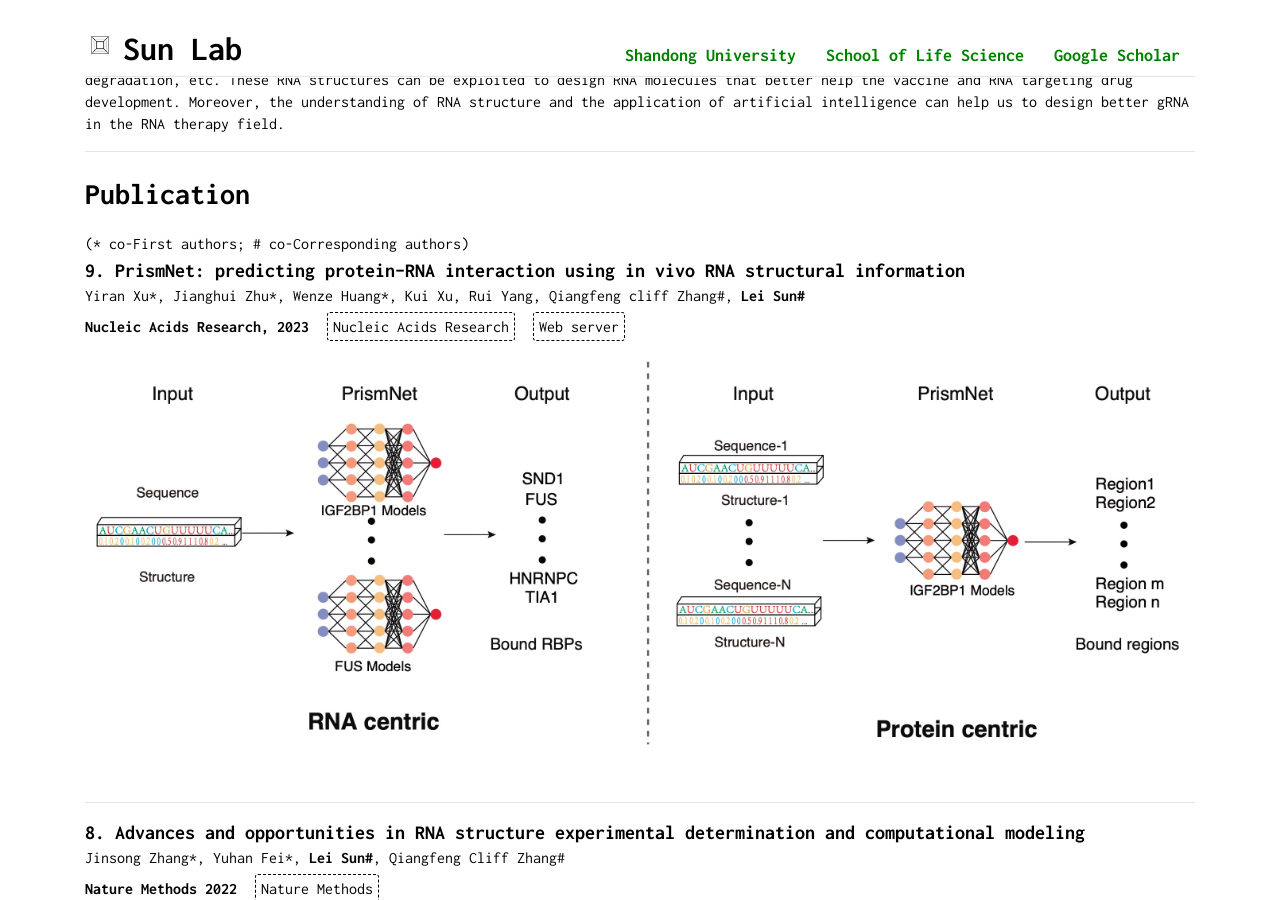
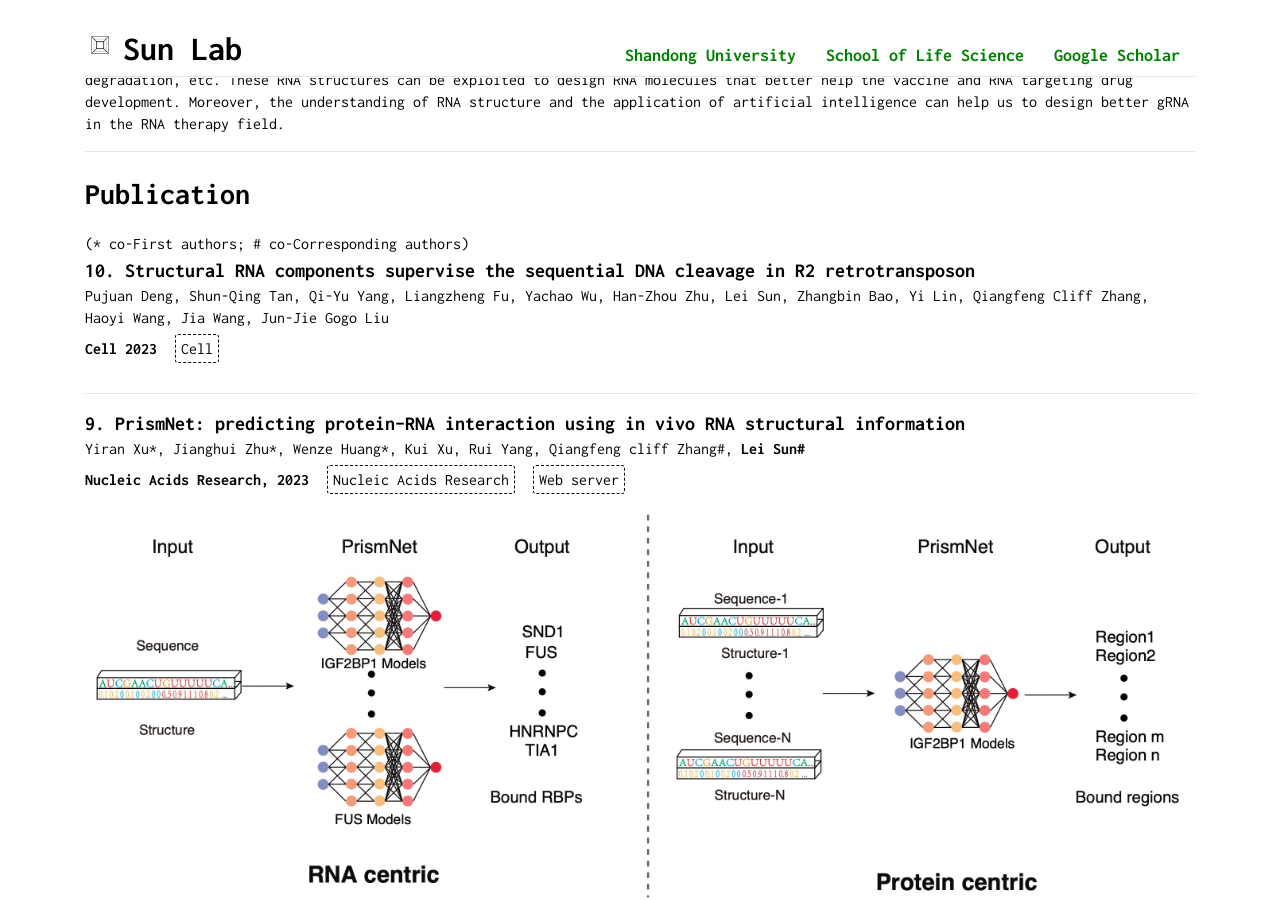
Before and after one commit to sunlei0227/sunlei0227.github.io, a Jekyll site: the page index.html, which Jekyll copies as it is, in a window 1280 px wide and 900 px high, scrolled down 1877 px. Built offline with Jekyll 4.4.1, drawn with Linux system fonts in a browser that asks for light colours; comment, search, counter and statistics services are not loaded.

Commit message:
Update index.html

```diff
--- a/index.html
+++ b/index.html
@@ -243,6 +243,26 @@
             (* co-First authors; # co-Corresponding authors)
             </div>
 
+    <div class="paper-container row">
+                <div class="paper-title col-md-12 col-sm-12 col-xs-12">
+                    10. Structural RNA components supervise the sequential DNA cleavage in R2 retrotransposon
+                </div>
+                <div class="paper-authors col-md-12 col-sm-12 col-xs-12">
+                    Pujuan Deng, Shun-Qing Tan, Qi-Yu Yang, Liangzheng Fu, Yachao Wu, Han-Zhou Zhu, Lei Sun</b>, Zhangbin Bao, Yi Lin, Qiangfeng Cliff Zhang, Haoyi Wang, Jia Wang, Jun-Jie Gogo Liu
+                </div>
+                <!-- arxiv and website link -->
+                <div class="paper-links col-md-12 col-sm-12 col-xs-12">
+                    <span class="paper-link">
+                    <b>Cell 2023</b>
+                    </span>
+                    <a class="paper-link button-div" href="https://www.cell.com/cell/fulltext/S0092-8674(23)00584-6" target="_blank">
+                    Cell
+                    </a>
+                </div>
+            </div>
+
+
+            <hr />
 
 
           <div class="paper-container row">
```
